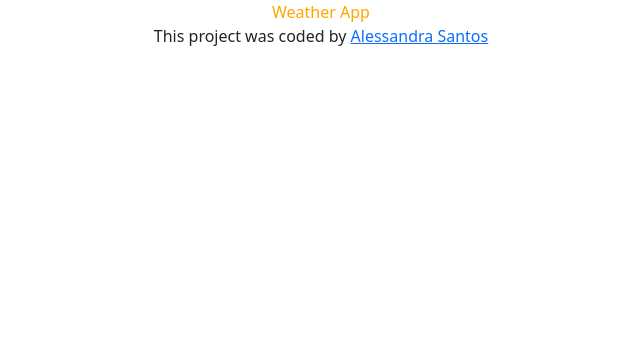
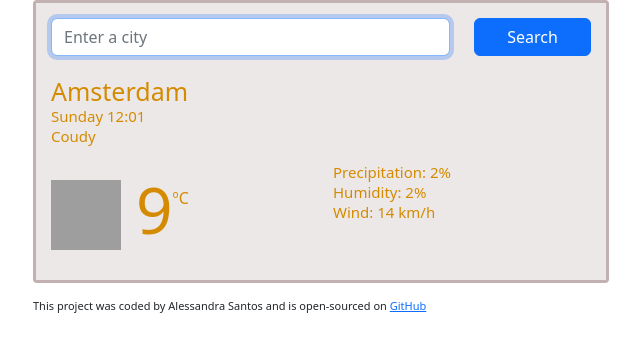
Before and after one commit to AlessandraSantos-dev/react-weather, a React (Create React App) app: page / in a window 1280 px wide. Shown: the top 352 px of the page, without its empty margins (319-959 px from the left). Built offline with nearby package versions, Linux system fonts and the light colour scheme; grey boxes are pictures that could not be loaded.

Commit message:
Added basic style.

```diff
--- a/src/App.css
+++ b/src/App.css
@@ -1,7 +1,13 @@
 .App {
-  text-align: center;
+  text-align: left;
+  margin: 0 auto;
+  max-width: 600px;
 }
-
+.Wrap {
+  border: solid;
+  border-radius: 4px;
+  color: #c3b0b0;
+}
 .App-header {
   background-color: #282c34;
   min-height: 100vh;
@@ -12,3 +18,7 @@
   font-size: calc(10px + 2vmin);
   color: white;
 }
+.App footer {
+  font-size: 11px;
+  margin: 15px 0;
+}
--- a/src/App.js
+++ b/src/App.js
@@ -1,21 +1,22 @@
 import React from "react";
 import Weather from "./Weather";
 import "./App.css";
-import "./Weather.css";
 
 function App() {
   return (
     <div className="App">
       <div className="container">
-        <Weather />
+        <div className="Wrap">
+          <Weather />
+        </div>
         <footer>
-          This project was coded by{" "}
+          This project was coded by Alessandra Santos and is open-sourced on{" "}
           <a
             href="https://github.com/AlessandraSantos-dev/react-weather"
             target="_blank"
             rel="noreferrer"
           >
-            Alessandra Santos
+            GitHub
           </a>
         </footer>
       </div>
--- a/src/Weather.css
+++ b/src/Weather.css
@@ -1,3 +1,42 @@
+:root {
+  --primary-color: rgb(237, 232, 232);
+  --secondary-color: rgb(212, 139, 2);
+}
 .Weather {
-  color: orange;
+  background-color: var(--primary-color);
+  color: var(--secondary-color);
+
+  padding: 15px;
 }
+.Weather h1 {
+  font-size: 25px;
+  line-height: 30px;
+  margin: 20px 0 0 0;
+}
+
+.Weather ul {
+  list-style: none;
+  margin: 0;
+  padding: 0;
+}
+.Weather li {
+  font-size: 15px;
+
+  line-height: 20px;
+}
+.Weather img {
+  height: 70px;
+  width: 70px;
+  margin-right: 15px;
+  position: relative;
+  top: -15px;
+}
+.Weather .temperature {
+  font-size: 64px;
+  font-weight: 400;
+}
+.Weather .unit {
+  font-size: 16px;
+  position: relative;
+  top: -30px;
+}
--- a/src/Weather.js
+++ b/src/Weather.js
@@ -2,5 +2,53 @@ import React from "react";
 import "./Weather.css";
 
 export default function Weather() {
-  return <div className="Weather">Weather App</div>;
+  return (
+    <div className="Weather">
+      <form>
+        <div className="row">
+          <div className="col-9">
+            <input
+              type="search"
+              placeholder="Enter a city"
+              className="form-control"
+              autoFocus="on"
+            />
+          </div>
+          <div className="col-3">
+            <input
+              type="submit"
+              value="Search"
+              className="btn btn-primary w-100"
+            />
+          </div>
+        </div>
+      </form>
+      <h1>Amsterdam</h1>
+      <ul>
+        <li>Sunday 12:01</li>
+        <li>Coudy</li>
+      </ul>
+      <div className="row mt-3">
+        <div className="col-6">
+          <div className="clearfix">
+            <img
+              src="https://ssl.gstatic.com/onebox/weather/64/cloudy.png"
+              alt="Cloudy"
+              className="float-left"
+            />
+
+            <span className="temperature">9</span>
+            <span className="unit">ºC</span>
+          </div>
+        </div>
+        <div className="col-6">
+          <ul>
+            <li>Precipitation: 2%</li>
+            <li>Humidity: 2%</li>
+            <li>Wind: 14 km/h</li>
+          </ul>
+        </div>
+      </div>
+    </div>
+  );
 }
```
